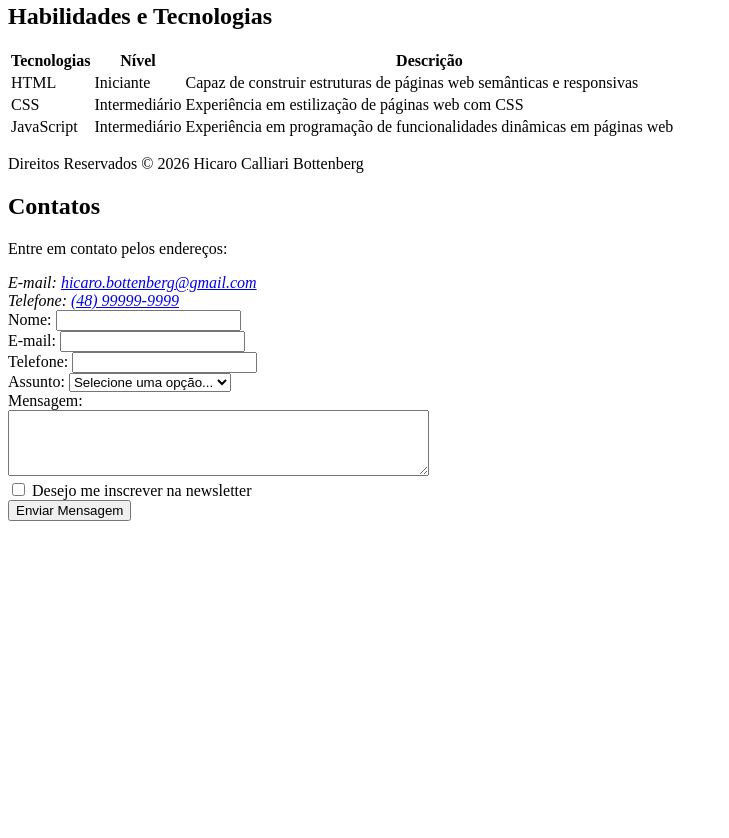
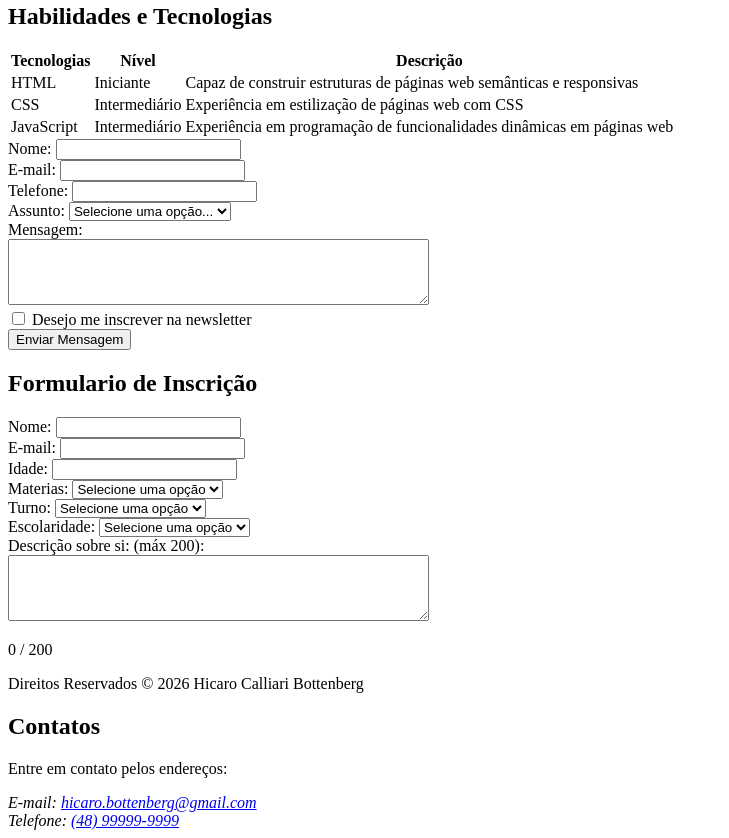
Before and after one commit to hicarocalliari/AprendizadoWeb, a plain HTML site: page index.html in a window 1280 px wide. Shown: the part 738-1576 px from the top of the page, without its empty margins (0-729 px from the left). Before the commit the page ends 1267 px from the top, so only its background shows below. Drawn offline with Linux system fonts and the light colour scheme.

Commit message:
Update index.html

```diff
--- a/index.html
+++ b/index.html
@@ -84,23 +84,12 @@
                     <td>Experiência em programação de funcionalidades dinâmicas em páginas web</td>
                 </tr>
 
-
-
             </tbody>
         </table>
 
     </section>
 
-    <footer>
-        <p>Direitos Reservados &copy; 2026 Hicaro Calliari Bottenberg</p>
-        <section id="contatos">
-            <h2>Contatos</h2>
-            <p>Entre em contato pelos endereços:</p>
-            <address>
-                E-mail: <a href="mailto:hicaro.bottenberg@gmail.com">hicaro.bottenberg@gmail.com</a><br>
-                Telefone: <a href="tel:(48) 99999-9999">(48) 99999-9999</a>
-            </address>
-
+    <section id="formulariosTutorial">
         <form action="">
             <label for="nome">Nome: </label>
             <input type="text" id="nome" name="nome" required><br>
@@ -127,6 +116,59 @@
 
             <input type="submit" value="Enviar Mensagem">
         </form>
+    </section>
+
+    <section id="formularioAprendizado">
+
+        <h2>Formulario de Inscrição</h2>
+        <label for="nome">Nome: </label>
+        <input type="text" name="nome" id="nome" required><br>
+
+        <label for="email">E-mail: </label>
+        <input type="email" name="email" id="email" required><br>
+
+        <label for="idade">Idade: </label>
+        <input type="number" id="idade" name="idade" required><br>
+
+        <label for="materias">Materias: </label>
+        <select name="opcoes" id="opcoes">
+            <option value="">Selecione uma opção</option>
+            <option value="matematica">Matemática</option>
+            <option value="portugues">Português</option>
+            <option value="historia">História</option>
+        </select required> <br>
+
+        <label for="turno">Turno: </label>
+        <select name="opcoes" id="opcoes">
+            <option value="">Selecione uma opção</option>
+            <option value="vespertino">Vespertino</option>
+            <option value="matutino">Matutino</option>
+            <option value="noturno">Noturno</option>
+        </select required> <br>
+
+        <label for="escolaridade">Escolaridade: </label>
+        <select name="opcoes" id="opcoes">
+            <option value="">Selecione uma opção</option>
+            <option value="superiorcompleto">Superior Completo</option>
+            <option value="cursandomestrado">Cursando Mestrado</option>
+            <option value="mestradocompleto">Mestrado Completo</option>
+        </select required> <br>
+
+        <label for="sobresi">Descrição sobre si: (máx 200): </label><br>
+        <textarea id="comentario" maxlength="200" rows="4" cols="50" oninput="contarCaracteres()"></textarea>
+        <p><span id="contador">0</span> / 200</p>
+
+    </section>
+
+    <footer>
+        <p>Direitos Reservados &copy; 2026 Hicaro Calliari Bottenberg</p>
+        <section id="contatos">
+            <h2>Contatos</h2>
+            <p>Entre em contato pelos endereços:</p>
+            <address>
+                E-mail: <a href="mailto:hicaro.bottenberg@gmail.com">hicaro.bottenberg@gmail.com</a><br>
+                Telefone: <a href="tel:(48) 99999-9999">(48) 99999-9999</a>
+            </address>
 
         </section>
     </footer>
```
Lines whose indentation alone changed are shown as unchanged.
